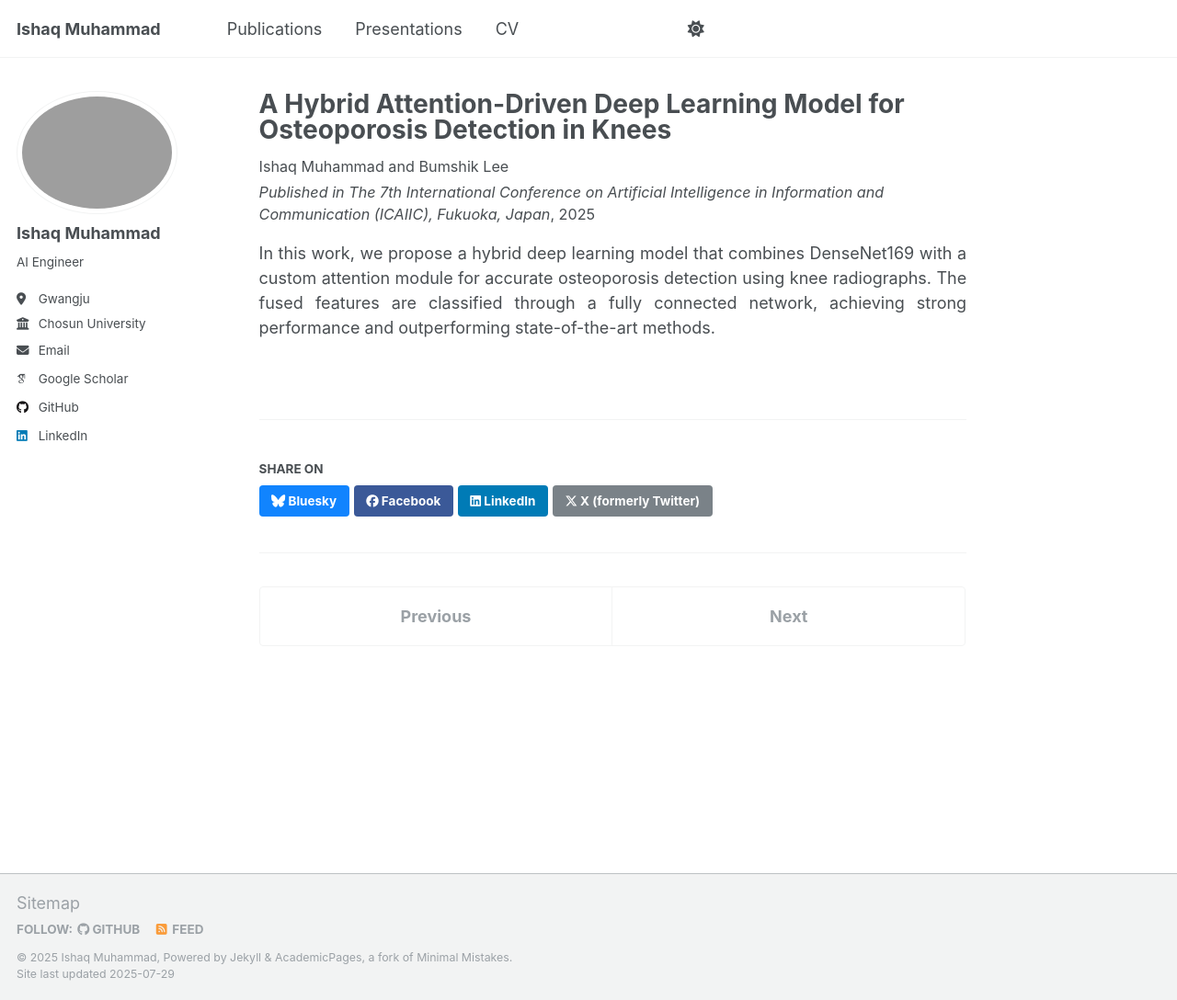
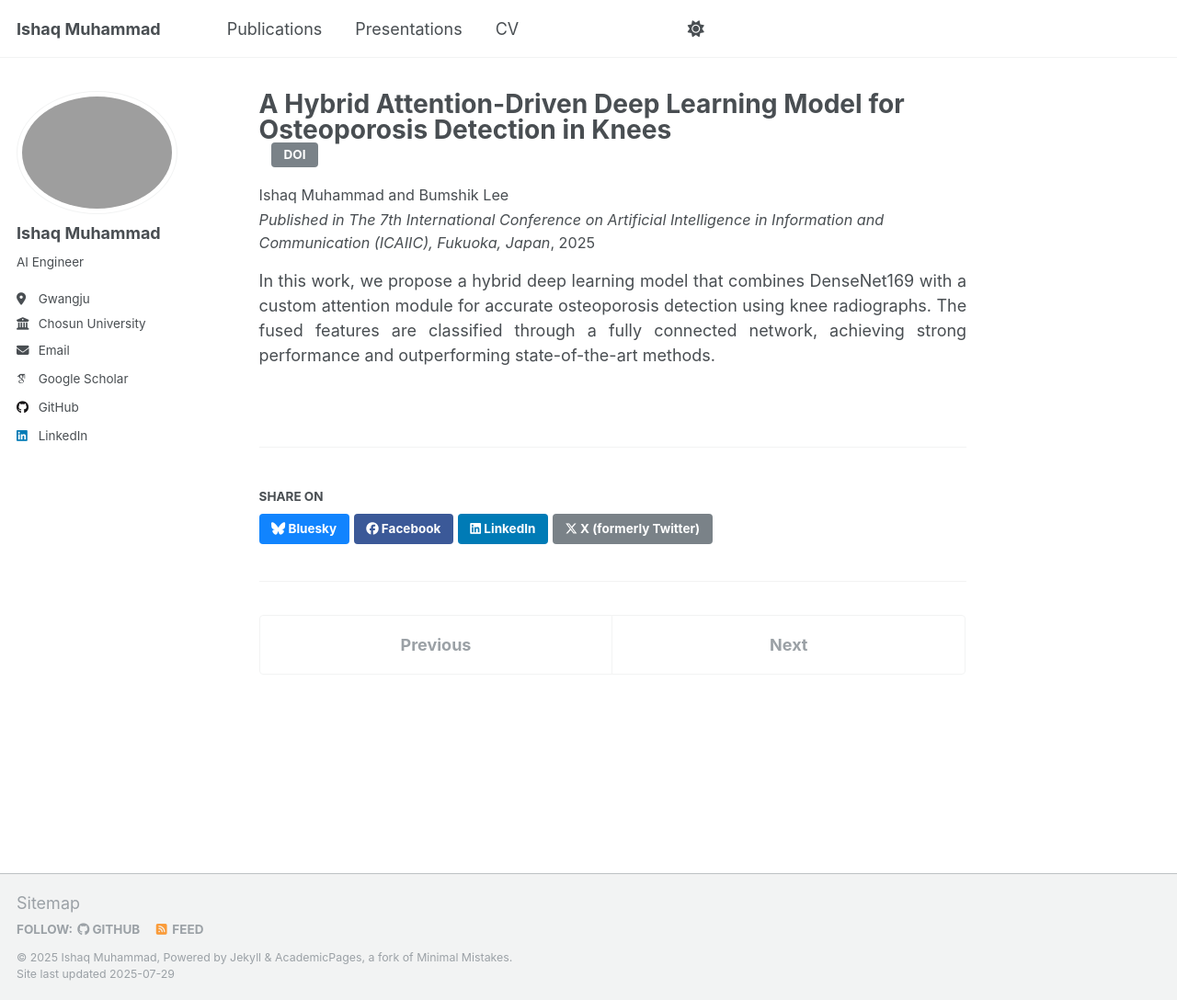
Before and after one commit to IshaqMKhan/IshaqMKhan.github.io, a Jekyll site: the page built from _publications/2025-06-08-paper-title-number-5.md, in a window 1280 px wide and 1088 px high. Shown: the whole window at 92% size. Built offline with Jekyll 4.4.1, drawn with Linux system fonts in a browser that asks for light colours; some web fonts are replaced; a script that is not in the unit is left out.

Commit message:
Update single.html

```diff
--- a/_layouts/single.html
+++ b/_layouts/single.html
@@ -35,7 +35,12 @@ layout: default
       {% unless page.header.overlay_color or page.header.overlay_image %}
         <header>
           {% if page.title %}
-            <h1 class="page__title" itemprop="headline">{{ page.title | markdownify | remove: "<p>" | remove: "</p>" }}</h1>
+            <h1 class="page__title" itemprop="headline" style="display: flex; align-items: center; flex-wrap: wrap;">
+              {{ page.title }}
+              {% if page.doi %}
+                <a href="{{ page.doi }}" target="_blank" class="btn" style="margin-left: 0.75rem; font-size: 0.75rem;">DOI</a>
+              {% endif %}
+            </h1>
           {% endif %}
 
           {% if page.authors %}
```
